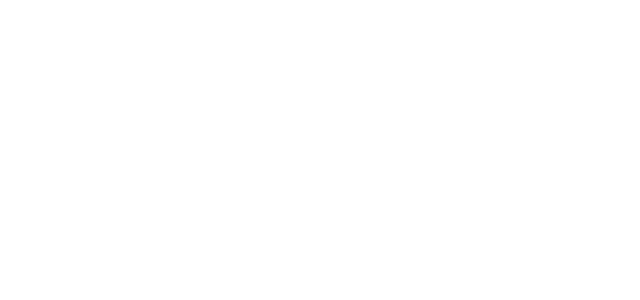
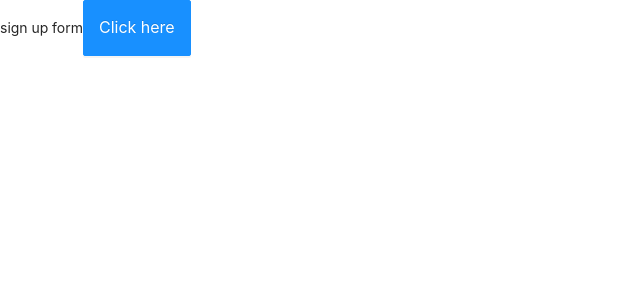
Before and after one commit to alenafatianova/chat-app, a React (Create React App) app: page / in a window 1280 px wide. Shown: the top 300 px of the page, without its empty margins (0-640 px from the left). Built offline with nearby package versions, Linux system fonts and the light colour scheme.

Commit message:
add signup component

```diff
--- a/package.json
+++ b/package.json
@@ -6,6 +6,7 @@
     "@testing-library/jest-dom": "^5.11.4",
     "@testing-library/react": "^11.1.0",
     "@testing-library/user-event": "^12.1.10",
+    "antd": "^4.15.6",
     "react": "^17.0.2",
     "react-dom": "^17.0.2",
     "react-scripts": "4.0.3",
@@ -40,6 +41,7 @@
     "@types/react-dom": "^17.0.5",
     "@types/react-router-dom": "^5.1.7",
     "react-router-dom": "^5.2.0",
+    "sass": "^1.32.13",
     "typescript": "^4.2.4"
   }
 }
--- a/src/App.css
+++ /dev/null
@@ -1,38 +0,0 @@
-.App {
-  text-align: center;
-}
-
-.App-logo {
-  height: 40vmin;
-  pointer-events: none;
-}
-
-@media (prefers-reduced-motion: no-preference) {
-  .App-logo {
-    animation: App-logo-spin infinite 20s linear;
-  }
-}
-
-.App-header {
-  background-color: #282c34;
-  min-height: 100vh;
-  display: flex;
-  flex-direction: column;
-  align-items: center;
-  justify-content: center;
-  font-size: calc(10px + 2vmin);
-  color: white;
-}
-
-.App-link {
-  color: #61dafb;
-}
-
-@keyframes App-logo-spin {
-  from {
-    transform: rotate(0deg);
-  }
-  to {
-    transform: rotate(360deg);
-  }
-}
--- /dev/null
+++ b/src/components/App/App.css
@@ -0,0 +1 @@
+@import "antd/dist/antd.css"
--- a/src/App.tsx
+++ b/src/components/App/App.tsx
@@ -1,9 +1,11 @@
+import React from 'react';
+import { SignUp } from '../SignUp/SignUp';
 import './App.css';
 
 export const App = () => {
   return (
     <div className="App">
-
+      <SignUp/>
     </div>
   )
 }
--- /dev/null
+++ b/src/components/Button/Button.scss
@@ -0,0 +1,3 @@
+.button_primary {
+    height: 56px !important;
+}
--- /dev/null
+++ b/src/components/Button/Button.tsx
@@ -0,0 +1,15 @@
+import React from 'react'
+import { Button as BaseButton} from 'antd'
+import './Button.scss'
+
+type buttonProps = {
+    buttonText: string;
+}
+
+export const Button: React.FC<buttonProps> = ({buttonText}) => {
+    return (
+        <>
+           <BaseButton type='primary' size='large' className='button_primary'>{buttonText}</BaseButton>
+        </>
+    )
+}
--- /dev/null
+++ b/src/components/SignUp/SignUp.tsx
@@ -0,0 +1,11 @@
+import React from 'react'
+import { Button } from '../Button/Button'
+
+export const SignUp = () => {
+    return (
+        <>
+          sign up form
+          <Button buttonText='Click here'></Button>
+        </>
+    )
+}
--- a/src/index.tsx
+++ b/src/index.tsx
@@ -1,7 +1,7 @@
 import React from 'react';
 import ReactDOM from 'react-dom';
 import './index.css';
-import {App} from './App';
+import {App} from './components/App/App';
 import reportWebVitals from './reportWebVitals';
 
 ReactDOM.render(
```
Also changed, not shown: src/components/SignUp/SignUp.scss (added), 1 other file (tests, documents, lock files or other folders).
